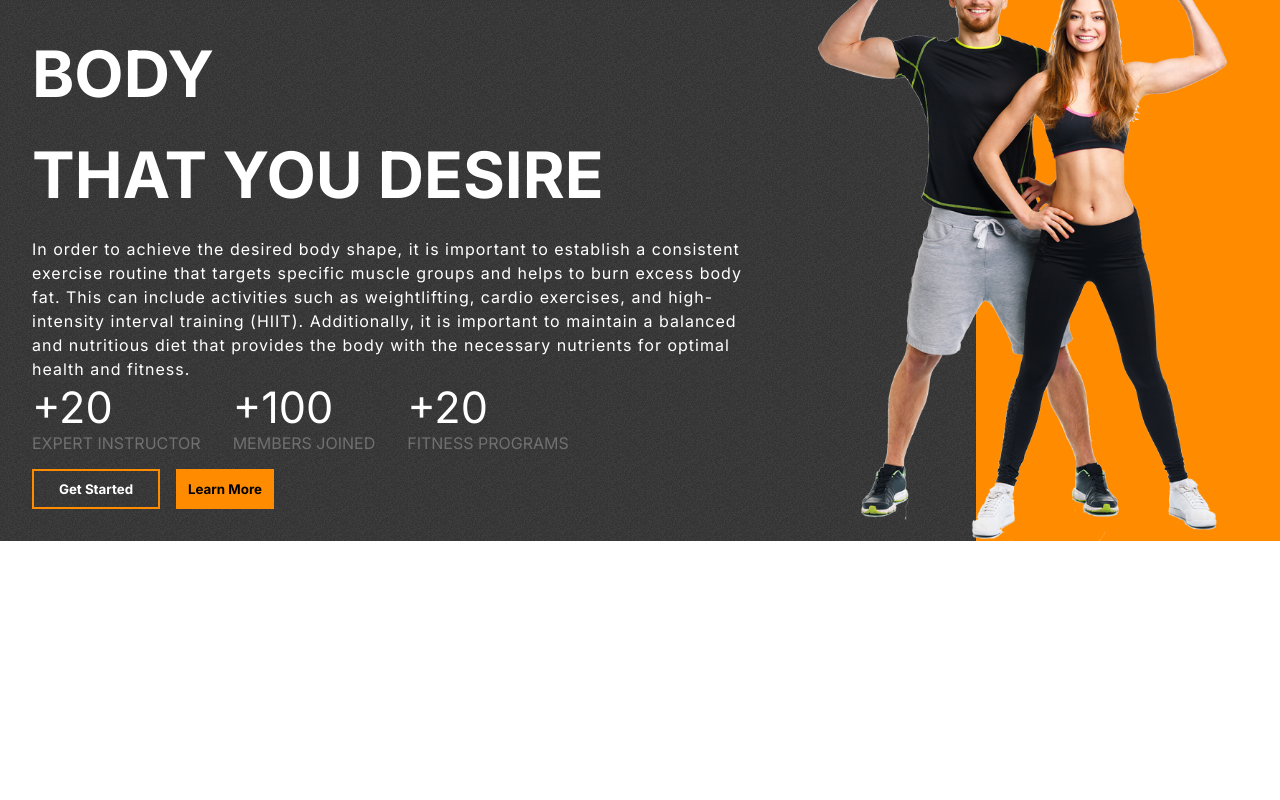
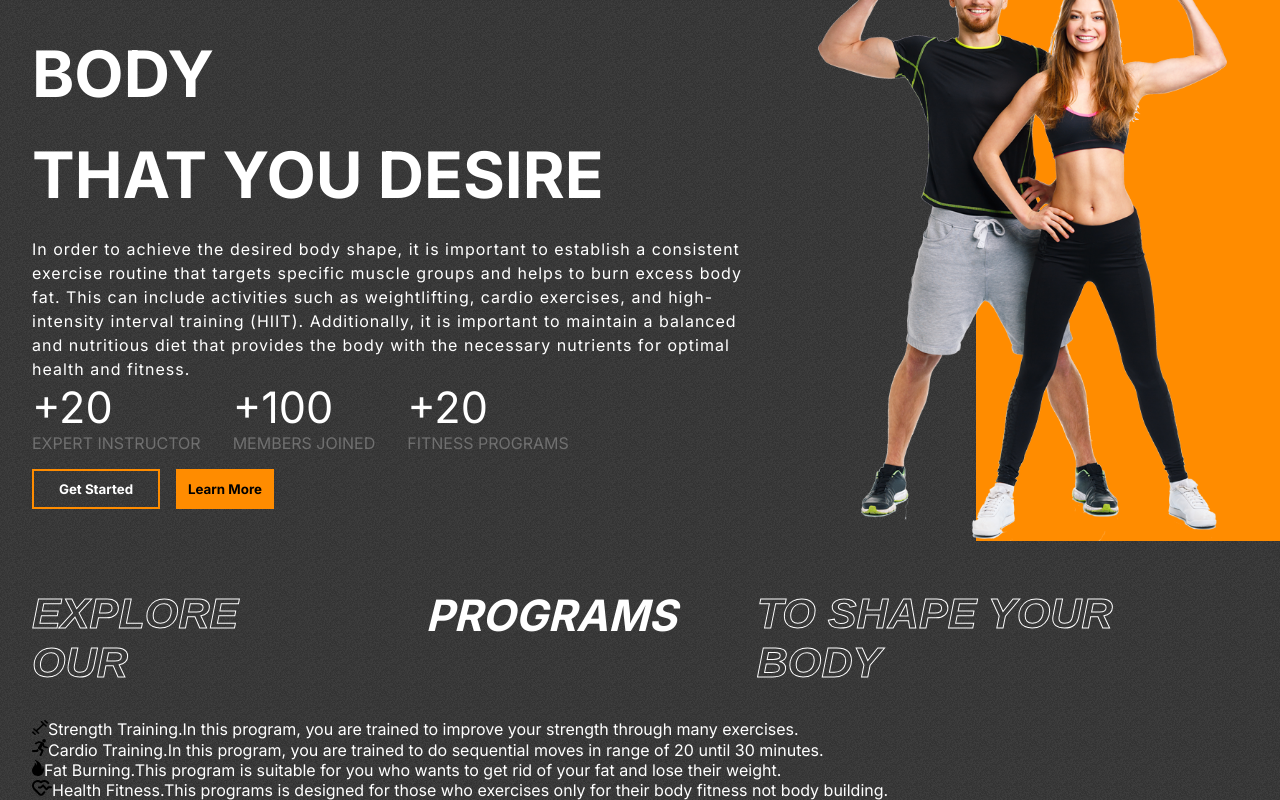
Before and after one commit to Akangbe/FitZone, a React (Create React App) app: page / in a window 1280 px wide. Shown: the part 327-1127 px from the top of the page. Before the commit the page ends 868 px from the top, so only its background shows below. Built offline with nearby package versions, Linux system fonts and the light colour scheme.

Commit message:
fix-hero-cad

```diff
--- a/src/App.js
+++ b/src/App.js
@@ -1,11 +1,15 @@
 import "./App.css";
 import "../src/components/Hero/Hero";
 import Hero from "../src/components/Hero/Hero";
+// import program from "./components/program/program";
+import Programs from "./components/program/program";
+// ("../src/components/program/program");
 function App() {
   return (
     <div className="App">
       <span style={{ color: "white" }}>
         <Hero />
+        <Programs />
       </span>
     </div>
   );
--- /dev/null
+++ b/src/components/program/program.css
@@ -0,0 +1,19 @@
+.programs{
+    display: flex;
+    /* color: white; */
+    flex-direction: column;
+    gap: 2rem;
+    padding: 0 2rem;
+    /* margin-top: 1rem; */
+}
+.programs-header{
+    display: flex;
+    gap: 5rem;
+    font-weight: bold;
+    font-size: 2.7rem;
+    justify-self: center;
+    text-transform: uppercase;
+    font-style: italic;
+    margin-top: 3rem;
+
+}
--- /dev/null
+++ b/src/components/program/program.jsx
@@ -0,0 +1,32 @@
+import React from "react";
+import "./program.css";
+// import {programsData} from "../../data/programsData"
+import {programsData} from "../../data/programsData"
+const program = () => {
+  return (
+    <div className="programs" id="programs">
+      {/* Header */}
+      <div className="programs-header">
+        <span className="stroke-text">Explore our </span>
+        <span className="">Programs</span>
+        <span className="stroke-text">to shape your body</span>
+      </div>
+
+
+
+     <div className="program-categories">
+      {programsData.map((program)=>(
+        <div className="category" >
+
+{program.image}
+<span >{program.heading}.</span>
+<span >{program.details}</span>
+{/* <div><div> */}
+</div>
+      ))}
+     </div>
+    </div>
+  );
+};
+
+export default program;
```
